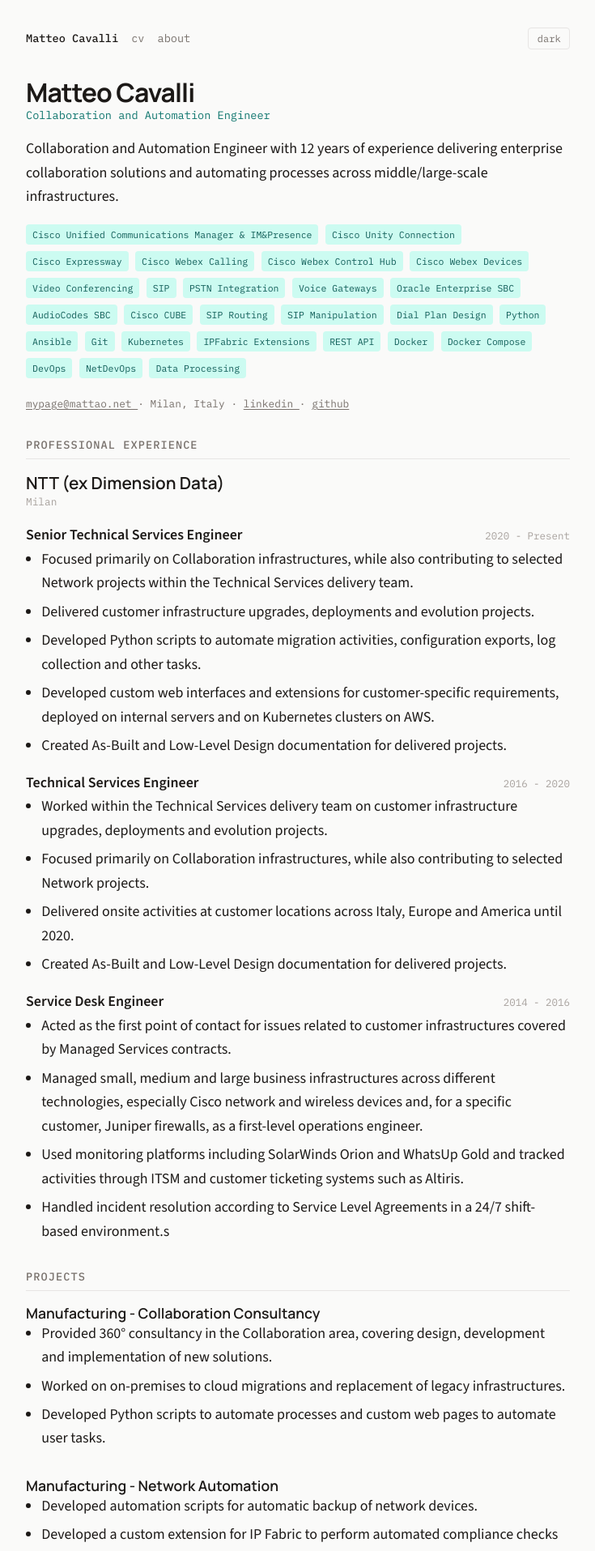
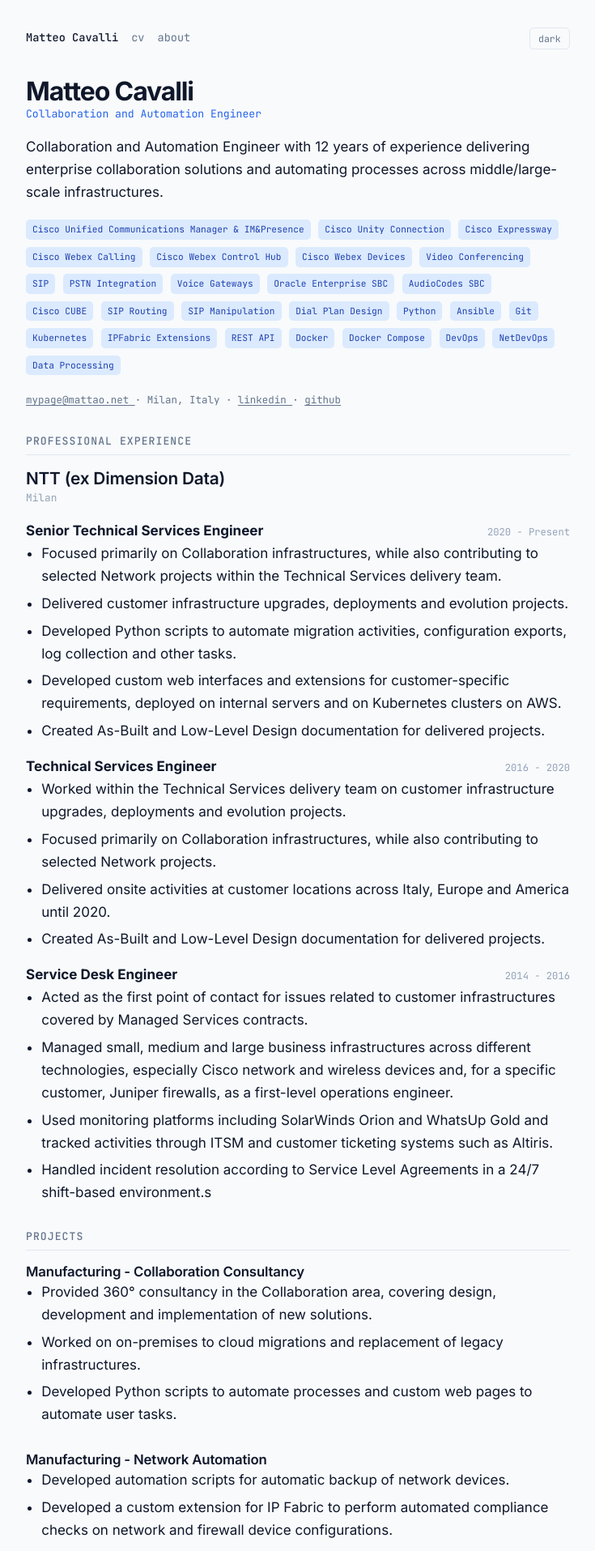
Before and after one commit to M4ttAo/curriculum-vitae, a Jekyll site: the page built from index.md, in a window 1280 px wide. Shown: the top 1915 px of the page at 81% size, without its empty margins (272-1007 px from the left). Built offline with Jekyll 4.4.1, drawn with Linux system fonts in a browser that asks for light colours.

Commit message:
editato i colori opzione 2

```diff
--- a/_includes/head.html
+++ b/_includes/head.html
@@ -50,7 +50,7 @@
   >
 
   <link
-    href="https://fonts.googleapis.com/css2?family=IBM+Plex+Mono:wght@400;500&family=Manrope:wght@500;600;700&family=Source+Sans+3:wght@400;500;600&display=swap"
+    href="https://fonts.googleapis.com/css2?family=Inter:wght@400;500;600;700&family=JetBrains+Mono:wght@400;500&display=swap"
     rel="stylesheet"
   >
 
--- a/_sass/_components.scss
+++ b/_sass/_components.scss
@@ -17,7 +17,7 @@
     var(--font-mono);
 
   font-size:
-    0.72rem;
+    0.7rem;
 
   background:
     var(--tag-bg);
@@ -59,7 +59,7 @@
     var(--font-mono);
 
   font-size:
-    0.75rem;
+    0.72rem;
 
   padding:
     0.3rem 0.65rem;
@@ -87,7 +87,7 @@
     var(--font-mono);
 
   font-size:
-    0.85rem;
+    0.82rem;
 
   color:
     var(--accent);
@@ -104,7 +104,7 @@
     var(--font-mono);
 
   font-size:
-    0.8rem;
+    0.78rem;
 
   color:
     var(--text-muted);
--- a/_sass/_typography.scss
+++ b/_sass/_typography.scss
@@ -3,7 +3,7 @@
   font-family:
     var(--font-body);
 
-  font-size: 18px;
+  font-size: 17px;
 
   line-height: 1.65;
 
@@ -18,11 +18,9 @@
   font-family:
     var(--font-heading);
 
-  font-weight: 600;
+  color: var(--text);
 
   line-height: 1.25;
-
-  color: var(--text);
 
 }
 
@@ -33,7 +31,7 @@
 
   font-weight: 700;
 
-  letter-spacing: -0.03em;
+  letter-spacing: -0.035em;
 
   margin:
     0
@@ -48,7 +46,7 @@
   font-family:
     var(--font-mono);
 
-  font-size: 0.85rem;
+  font-size: 0.82rem;
 
   font-weight: 500;
 
@@ -75,9 +73,11 @@
 
 h3 {
 
-  font-size: 1.1rem;
+  font-size: 1.05rem;
 
   font-weight: 600;
+
+  letter-spacing: -0.01em;
 
   margin:
     var(--space-2)
@@ -125,7 +125,7 @@
     var(--font-mono);
 
   font-size:
-    0.78rem;
+    0.76rem;
 
   color:
     var(--text-faint);
@@ -156,7 +156,7 @@
 @media (max-width: 480px) {
 
   body {
-    font-size: 16.5px;
+    font-size: 16px;
   }
 
 }
--- a/_sass/_variables.scss
+++ b/_sass/_variables.scss
@@ -3,21 +3,21 @@
   /* FONT */
 
   --font-heading:
-    "Manrope",
+    "Inter",
     -apple-system,
     BlinkMacSystemFont,
     "Segoe UI",
     sans-serif;
 
   --font-body:
-    "Source Sans 3",
+    "Inter",
     -apple-system,
     BlinkMacSystemFont,
     "Segoe UI",
     sans-serif;
 
   --font-mono:
-    "IBM Plex Mono",
+    "JetBrains Mono",
     ui-monospace,
     SFMono-Regular,
     Menlo,
@@ -26,7 +26,7 @@
 
   /* LAYOUT */
 
-  --radius: 4px;
+  --radius: 5px;
 
   --measure: 44rem;
 
@@ -44,25 +44,25 @@
 
   /* LIGHT */
 
-  --bg: #fafaf9;
+  --bg: #f8fafc;
 
-  --bg-soft: #f5f5f4;
+  --bg-soft: #f1f5f9;
 
-  --border: #e7e5e4;
+  --border: #e2e8f0;
 
-  --text: #1c1917;
+  --text: #0f172a;
 
-  --text-muted: #78716c;
+  --text-muted: #64748b;
 
-  --text-faint: #a8a29e;
+  --text-faint: #94a3b8;
 
-  --accent: #0f766e;
+  --accent: #2563eb;
 
-  --accent-hover: #115e59;
+  --accent-hover: #1d4ed8;
 
-  --tag-bg: #ccfbf1;
+  --tag-bg: #dbeafe;
 
-  --tag-text: #115e59;
+  --tag-text: #1e40af;
 
 }
 
@@ -71,24 +71,24 @@
 
 [data-theme="dark"] {
 
-  --bg: #0c0a09;
+  --bg: #0b1120;
 
-  --bg-soft: #1c1917;
+  --bg-soft: #111827;
 
-  --border: #292524;
+  --border: #1e293b;
 
-  --text: #e7e5e4;
+  --text: #e2e8f0;
 
-  --text-muted: #a8a29e;
+  --text-muted: #94a3b8;
 
-  --text-faint: #78716c;
+  --text-faint: #64748b;
 
-  --accent: #2dd4bf;
+  --accent: #60a5fa;
 
-  --accent-hover: #5eead4;
+  --accent-hover: #93c5fd;
 
-  --tag-bg: #134e4a;
+  --tag-bg: #172554;
 
-  --tag-text: #99f6e4;
+  --tag-text: #bfdbfe;
 
 }
```
